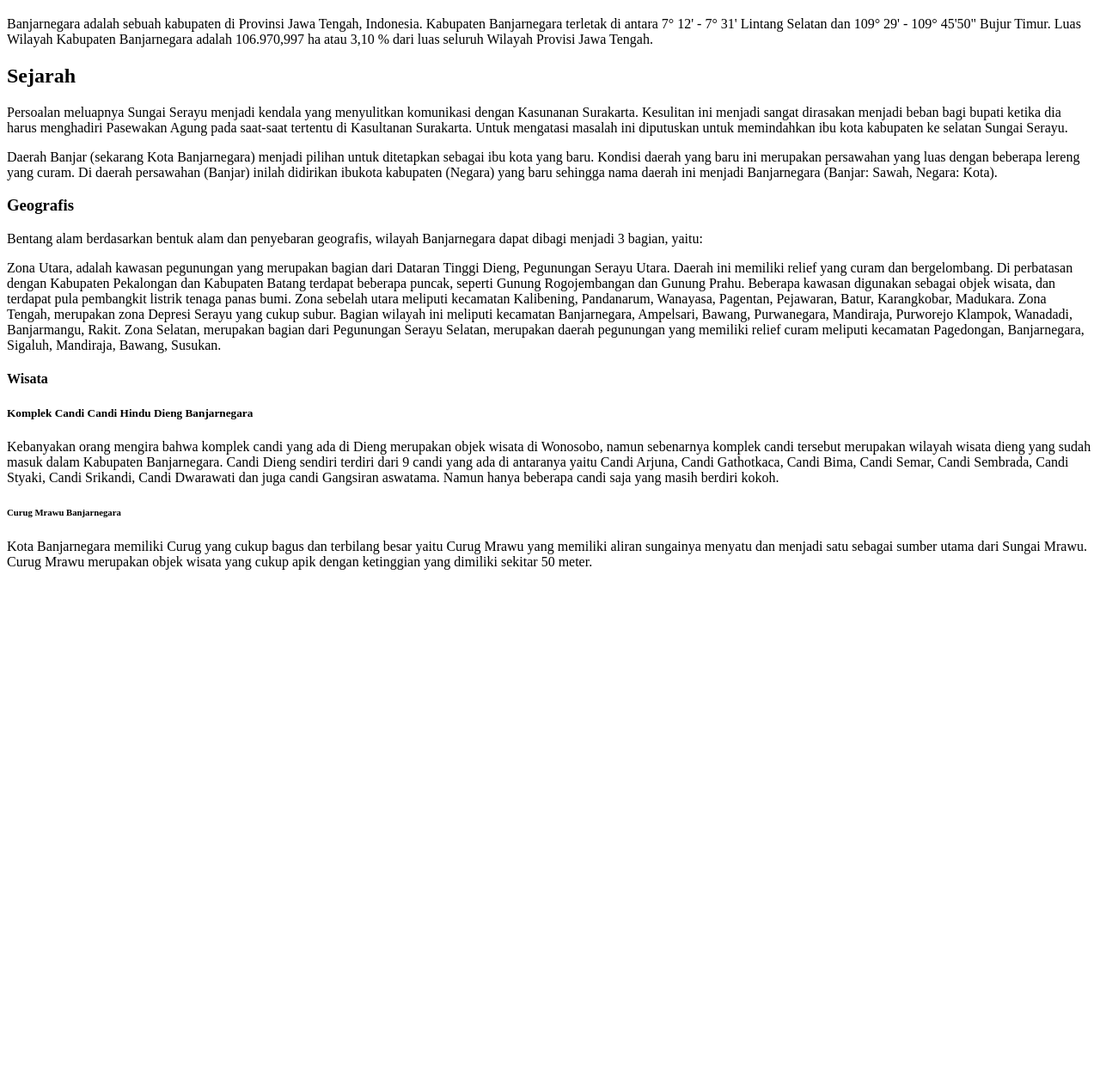
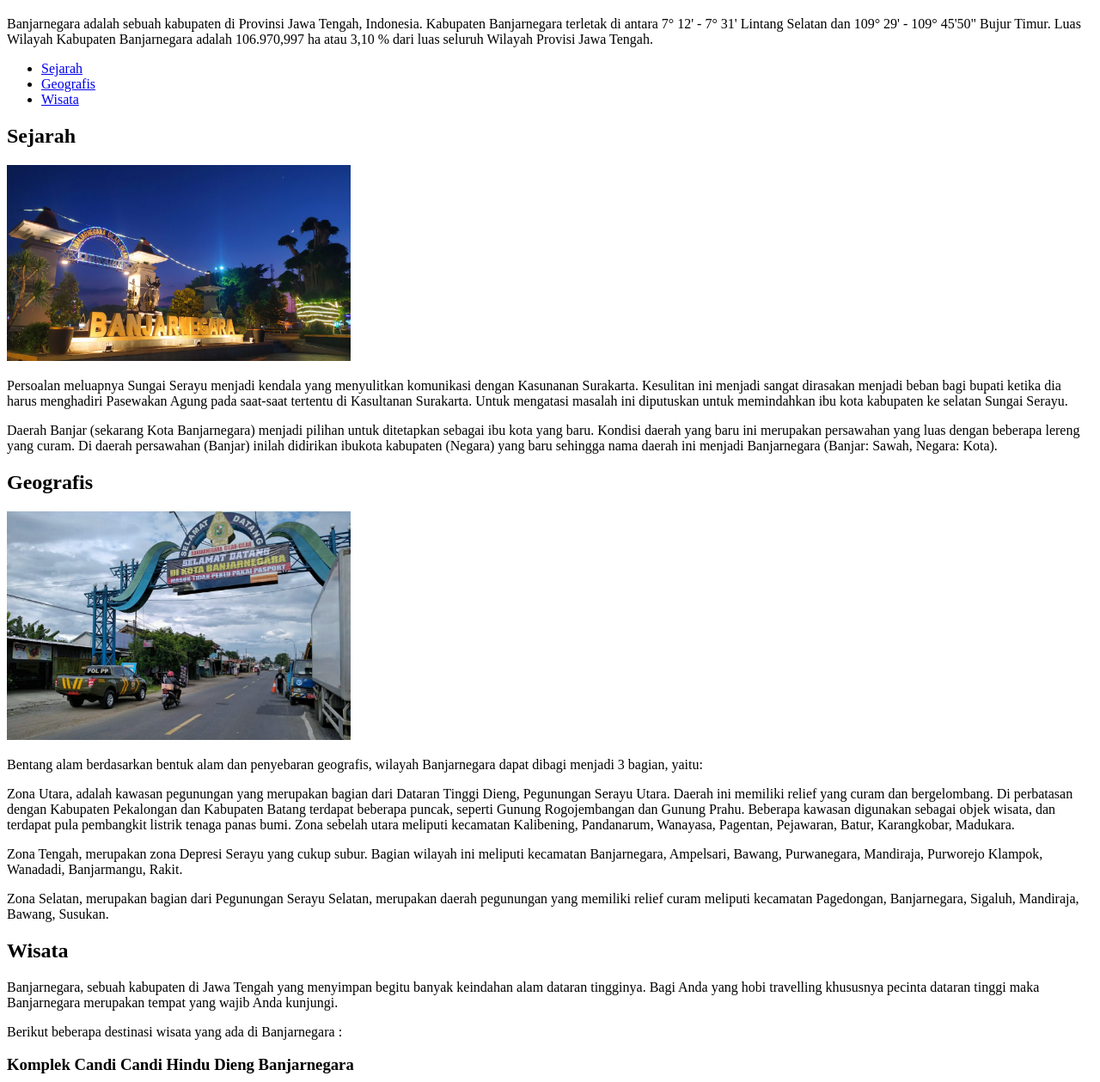
Before and after one commit to anggunrp/web-profile-kota, a plain HTML site: page index.html in a window 1280 px wide. Shown: the part 61-1320 px from the top of the page at 86% size. Before the commit the page ends 800 px from the top, so only its background shows below. Drawn offline with Linux system fonts and the light colour scheme.

Commit message:
add list, anchor, images

```diff
--- a/index.html
+++ b/index.html
@@ -7,23 +7,48 @@
     <title>Profile Kota Banjarnegara</title>
 </head>
 <body>
-   <h1> Banjarnegara</h1>
+<h1> Banjarnegara</h1>
 <p>Banjarnegara adalah sebuah kabupaten di Provinsi Jawa Tengah, Indonesia. Kabupaten Banjarnegara terletak di antara 7° 12' - 7° 31' Lintang Selatan dan 109° 29' - 109° 45'50" Bujur Timur. Luas Wilayah Kabupaten Banjarnegara adalah 106.970,997 ha atau 3,10 % dari luas seluruh Wilayah Provisi Jawa Tengah.</p>
 
+<ul>
+    <li>
+        <a href="#">Sejarah</a>
+        </li>
+    <li>
+        <a href="#">Geografis</a>
+    </li>
+    <li>
+        <a href="#">Wisata</a>
+        </li>
+
+</ul>
 <h2>Sejarah</h2>
+<img src="./images/sejarah.jpg" alt="Gambar kota Banjarnegara" width="400px">
 <p>Persoalan meluapnya Sungai Serayu menjadi kendala yang menyulitkan komunikasi dengan Kasunanan Surakarta. Kesulitan ini menjadi sangat dirasakan menjadi beban bagi bupati ketika dia harus menghadiri Pasewakan Agung pada saat-saat tertentu di Kasultanan Surakarta. Untuk mengatasi masalah ini diputuskan untuk memindahkan ibu kota kabupaten ke selatan Sungai Serayu.</p>
 
 <p>Daerah Banjar (sekarang Kota Banjarnegara) menjadi pilihan untuk ditetapkan sebagai ibu kota yang baru. Kondisi daerah yang baru ini merupakan persawahan yang luas dengan beberapa lereng yang curam. Di daerah persawahan (Banjar) inilah didirikan ibukota kabupaten (Negara) yang baru sehingga nama daerah ini menjadi Banjarnegara (Banjar: Sawah, Negara: Kota).</p>
 
-<h3>Geografis</h3>
+<h2>Geografis</h2>
+<img src="./images/geografis.jpg" alt="Gambar kota Banjarnegara" width="400px">
 <p>Bentang alam berdasarkan bentuk alam dan penyebaran geografis, wilayah Banjarnegara dapat dibagi menjadi 3 bagian, yaitu:</p>
-<p>Zona Utara, adalah kawasan pegunungan yang merupakan bagian dari Dataran Tinggi Dieng, Pegunungan Serayu Utara. Daerah ini memiliki relief yang curam dan bergelombang. Di perbatasan dengan Kabupaten Pekalongan dan Kabupaten Batang terdapat beberapa puncak, seperti Gunung Rogojembangan dan Gunung Prahu. Beberapa kawasan digunakan sebagai objek wisata, dan terdapat pula pembangkit listrik tenaga panas bumi. Zona sebelah utara meliputi kecamatan Kalibening, Pandanarum, Wanayasa, Pagentan, Pejawaran, Batur, Karangkobar, Madukara. Zona Tengah, merupakan zona Depresi Serayu yang cukup subur. Bagian wilayah ini meliputi kecamatan Banjarnegara, Ampelsari, Bawang, Purwanegara, Mandiraja, Purworejo Klampok, Wanadadi, Banjarmangu, Rakit. Zona Selatan, merupakan bagian dari Pegunungan Serayu Selatan, merupakan daerah pegunungan yang memiliki relief curam meliputi kecamatan Pagedongan, Banjarnegara, Sigaluh, Mandiraja, Bawang, Susukan.</p>
-<h4>Wisata</h4>
-<h5>Komplek Candi Candi Hindu Dieng Banjarnegara</h5>
-<p>Kebanyakan orang mengira bahwa komplek candi yang ada di Dieng merupakan objek wisata di Wonosobo, namun sebenarnya komplek candi tersebut merupakan wilayah wisata dieng yang sudah masuk dalam Kabupaten Banjarnegara.
-Candi Dieng sendiri terdiri dari 9 candi yang ada di antaranya yaitu Candi Arjuna, Candi Gathotkaca, Candi Bima, Candi Semar, Candi Sembrada, Candi Styaki, Candi Srikandi, Candi Dwarawati dan juga candi Gangsiran aswatama. Namun hanya beberapa candi saja yang masih berdiri kokoh.</p>
-<h6>Curug Mrawu Banjarnegara</h6>
-<p>Kota Banjarnegara memiliki Curug yang cukup bagus dan terbilang besar yaitu Curug Mrawu yang memiliki aliran sungainya menyatu dan menjadi satu sebagai sumber utama dari Sungai Mrawu. Curug Mrawu merupakan objek wisata yang cukup apik dengan ketinggian yang dimiliki sekitar 50 meter.</p>
+<p>Zona Utara, adalah kawasan pegunungan yang merupakan bagian dari Dataran Tinggi Dieng, Pegunungan Serayu Utara. Daerah ini memiliki relief yang curam dan bergelombang. Di perbatasan dengan Kabupaten Pekalongan dan Kabupaten Batang terdapat beberapa puncak, seperti Gunung Rogojembangan dan Gunung Prahu. Beberapa kawasan digunakan sebagai objek wisata, dan terdapat pula pembangkit listrik tenaga panas bumi. Zona sebelah utara meliputi kecamatan Kalibening, Pandanarum, Wanayasa, Pagentan, Pejawaran, Batur, Karangkobar, Madukara.</p>
+
+<p>Zona Tengah, merupakan zona Depresi Serayu yang cukup subur. Bagian wilayah ini meliputi kecamatan Banjarnegara, Ampelsari, Bawang, Purwanegara, Mandiraja, Purworejo Klampok, Wanadadi, Banjarmangu, Rakit.</p>
+
+<p> Zona Selatan, merupakan bagian dari Pegunungan Serayu Selatan, merupakan daerah pegunungan yang memiliki relief curam meliputi kecamatan Pagedongan, Banjarnegara, Sigaluh, Mandiraja, Bawang, Susukan.</p>
+
+<h2>Wisata</h2>
+<p>Banjarnegara, sebuah kabupaten di Jawa Tengah yang menyimpan begitu banyak keindahan alam dataran tingginya. Bagi Anda yang hobi travelling khususnya pecinta dataran tinggi maka Banjarnegara merupakan tempat yang wajib Anda kunjungi. </p>
+<p>Berikut beberapa destinasi wisata yang ada di Banjarnegara :</p>
+<h3>Komplek Candi Candi Hindu Dieng Banjarnegara</h3>
+<img src="./images/komplek-candi-candi-hindu-dieng-banjarnegara.jpg" alt="Gambar Komplek Candi Hindu Dieng Banjarnegara" width="400px">
+<p>Kebanyakan orang mengira bahwa komplek candi yang ada di Dieng merupakan objek wisata di Wonosobo, namun sebenarnya komplek candi tersebut merupakan wilayah wisata dieng yang sudah masuk dalam Kabupaten Banjarnegara.</p>
+<p>Candi Dieng sendiri terdiri dari 9 candi yang ada di antaranya yaitu Candi Arjuna, Candi Gathotkaca, Candi Bima, Candi Semar, Candi Sembrada, Candi Styaki, Candi Srikandi, Candi Dwarawati dan juga candi Gangsiran aswatama. Namun hanya beberapa candi saja yang masih berdiri kokoh.</p>
+
+<h3>Curug Mrawu Banjarnegara</h3>
+<img src="./images/curug-mrawu-banjarnegara.jpg" alt="Gambar Curug Mrawu Banjarnegara" width="400px">
+<p>Kota Banjarnegara memiliki Curug yang cukup bagus dan terbilang besar yaitu Curug Mrawu yang memiliki aliran sungainya menyatu dan menjadi satu sebagai sumber utama dari Sungai Mrawu.</p>
+<p>Curug Mrawu merupakan objek wisata yang cukup apik dengan ketinggian yang dimiliki sekitar 50 meter.</p>
 
 
 
```
Also changed, not shown: images/curug-mrawu-banjarnegara.jpg (added), images/geografis.jpg (added), images/komplek-candi-candi-hindu-dieng-banjarnegara.jpg (added), images/sejarah.jpg (added).
